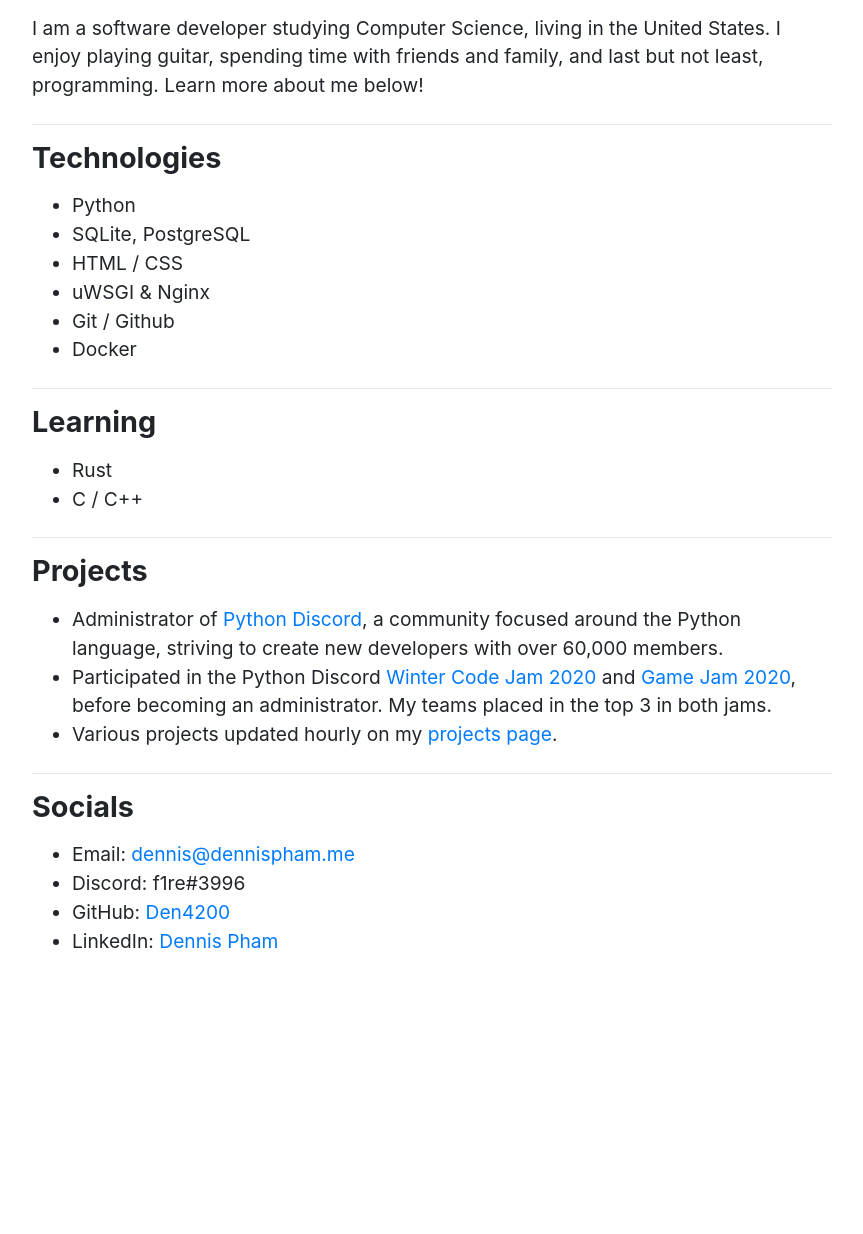
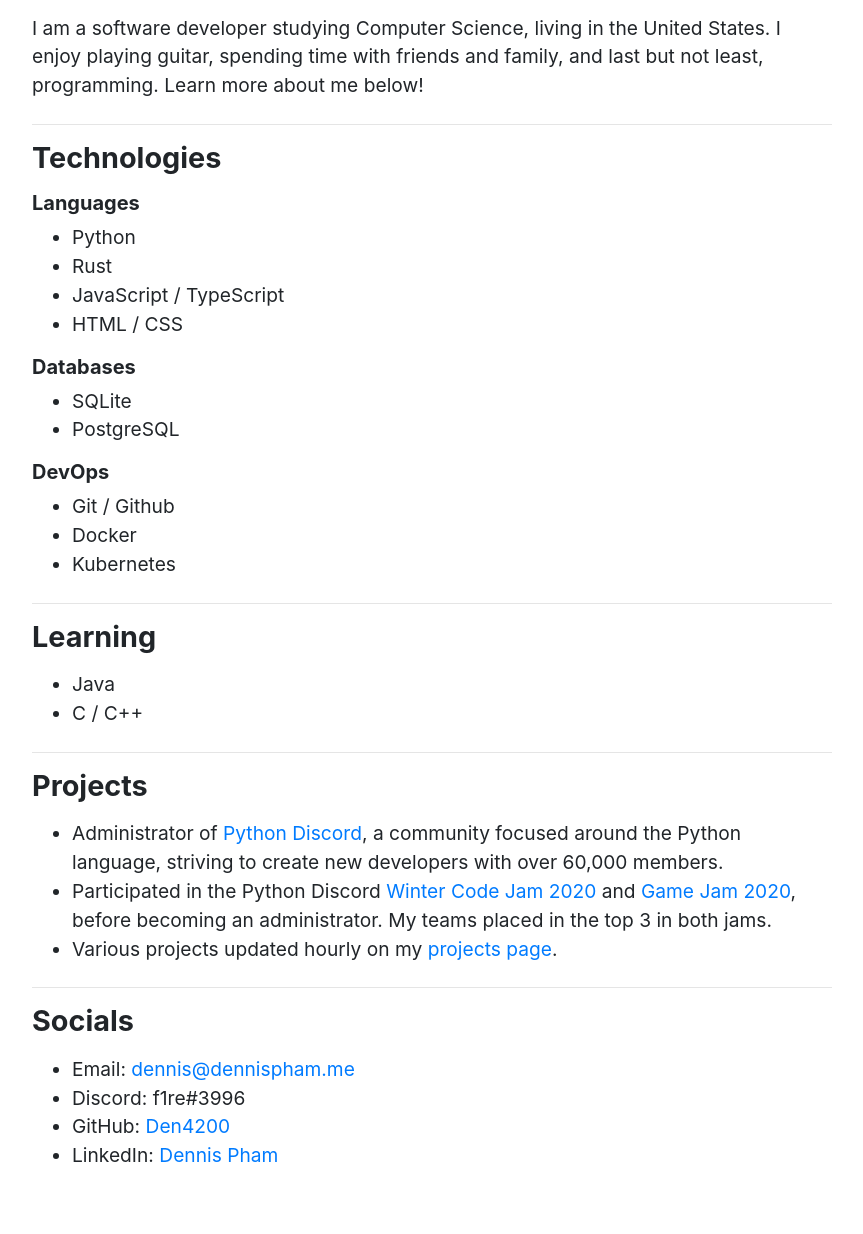
Before and after one commit to Den4200/dennispham.me, a Django app: page /about/ in a window 1280 px wide. Shown: the part 381-1615 px from the top of the page, without its empty margins (208-1071 px from the left). Before the commit the page ends 1329 px from the top, so only its background shows below. Run offline with Django 3.2, Linux system fonts and the light colour scheme; some libraries are stand-ins or nearby versions.

Commit message:
Update and reorganise technologies section of about page.

```diff
--- a/portfolio/templates/portfolio/about.html
+++ b/portfolio/templates/portfolio/about.html
@@ -32,20 +32,33 @@
         <hr class="mt-4">
 
         <h3 class="heading mb-3">Technologies</h3>
+
+        <h5 class="mb-2"><strong>Languages</strong></h5>
         <ul>
             <li class="text">Python</li>
-            <li class="text">SQLite, PostgreSQL</li>
+            <li class="text">Rust</li>
+            <li class="text">JavaScript / TypeScript</li>
             <li class="text">HTML / CSS</li>
-            <li class="text">uWSGI & Nginx</li>
+        </ul>
+
+        <h5 class="mb-2"><strong>Databases</strong></h5>
+        <ul>
+            <li class="text">SQLite</li>
+            <li class="text">PostgreSQL</li>
+        </ul>
+
+        <h5 class="mb-2"><strong>DevOps</strong></h5>
+        <ul>
             <li class="text">Git / Github</li>
             <li class="text">Docker</li>
+            <li class="text">Kubernetes</li>
         </ul>
 
         <hr class="mt-4">
 
         <h3 class="heading mb-3">Learning</h3>
         <ul>
-            <li class="text">Rust</li>
+            <li class="text">Java</li>
             <li class="text">C / C++</li>
         </ul>
 
```
